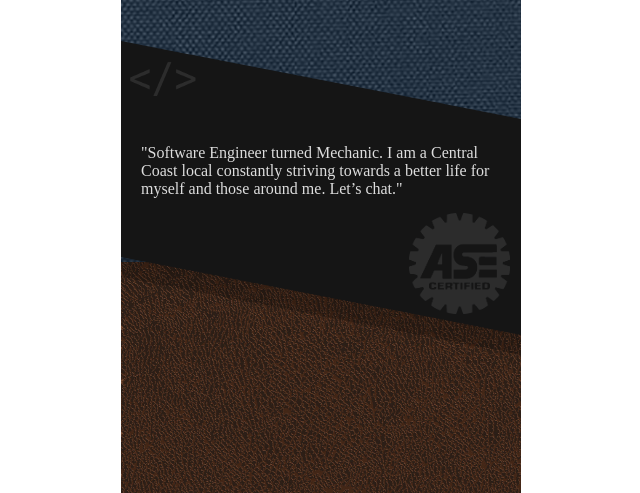
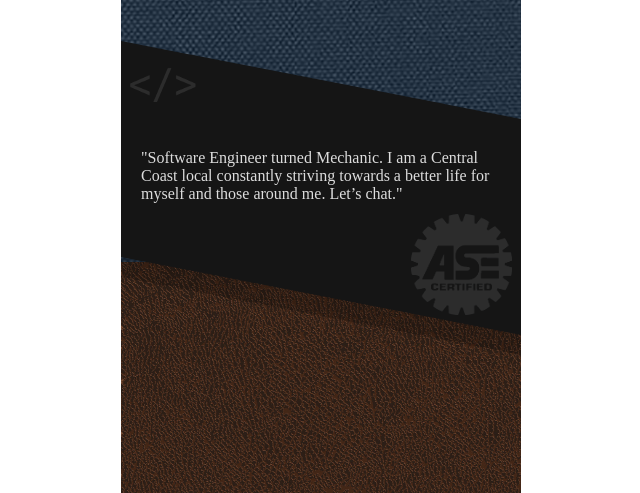
Before and after one commit to bryanstevens314/Portfolio, a React app: page / in a window 1280 px wide. Shown: the part 217-710 px from the top of the page, without its empty margins (319-959 px from the left). Built offline with nearby package versions, Linux system fonts and the light colour scheme.

Commit message:
Feature: submitting for review

```diff
--- a/client/components/home.js
+++ b/client/components/home.js
@@ -42,8 +42,9 @@ const Detail = () => (
   <div className="detail">
     <div className="wrapper">
       <img className="des1" src="./<>.png" />
+      <p>"Software Engineer turned Mechanic. I am a Central Coast local constantly striving towards a better life for myself and those around me. Let’s chat."</p>
       <img className="ASE" src="./ASE.png" />
-      <p>"Software Engineer turned Mechanic. I am a Central Coast local constantly striving towards a better life for myself and those around me. Let’s chat."</p>
+
     </div>
   </div>
 )
--- a/public/input.scss
+++ b/public/input.scss
@@ -225,27 +225,24 @@ body {
   transform: skewY(-11deg);
 }
 .des1{
-  position: absolute;
   opacity: 0.1;
-  margin-top: -28px;
+  margin-top: -22px;
   margin-left: -8px;
   width: 100px;
   height: 55px;
 }
 .ASE{
-  position: absolute;
   opacity: 0.1;
   width: 101px;
   height: 101px;
-  margin-top: 133px;
-  margin-left: 288px;
+  margin-top: 11px;
+  margin-left: 290px;
 }
-.wrapper > p{
-    /* top: 58px; */
-    margin: 0 auto;
-    padding-top: 64px;
-    color: #DDDDDD;
-    font-family: "HelveticaNeue-LightItalic";
+.wrapper > p {
+  margin: 0 auto;
+  margin-top: 32px;
+  color: #DDDDDD;
+  font-family: "HelveticaNeue-LightItalic";
 }
 .style{
   position: absolute;
```
Also changed, not shown: public/style.css, 3 other files.
